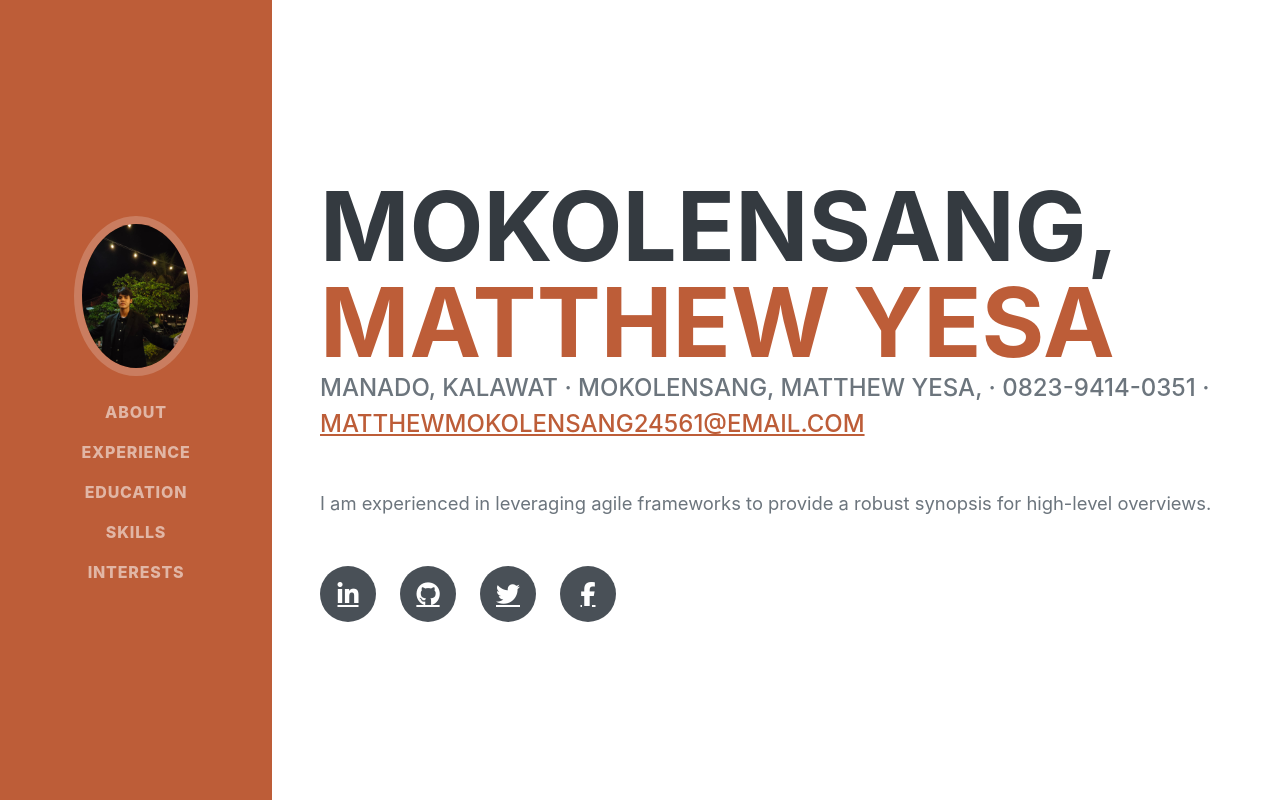
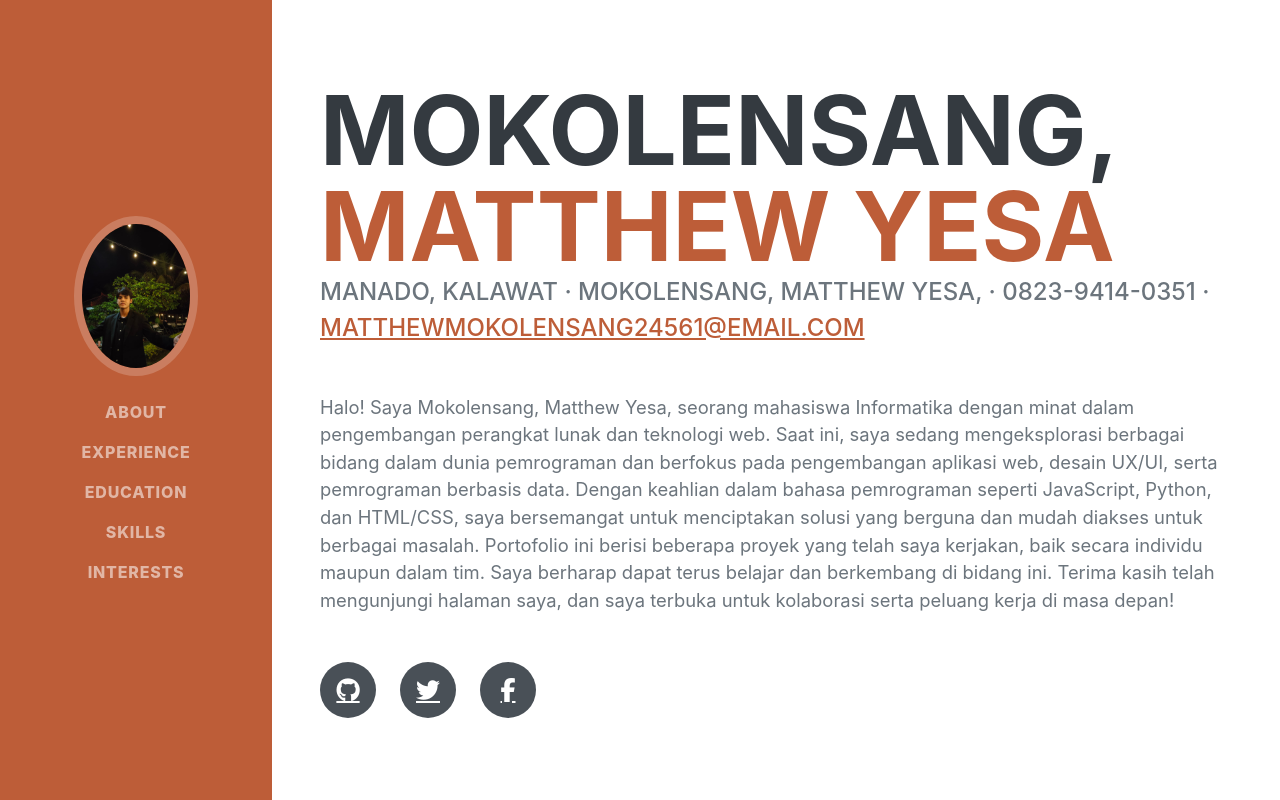
Before and after one commit to yesa2711/matt-cv, a React (Create React App) app: page / in a window 1280 px wide. Shown: the top 800 px of the page. Built offline with nearby package versions, Linux system fonts and the light colour scheme.

Commit message:
mengganti kata di about

```diff
--- a/src/components/about/about.js
+++ b/src/components/about/about.js
@@ -14,13 +14,20 @@ const About = () => {
           </a>
         </div>
         <p className="lead mb-5">
-          I am experienced in leveraging agile frameworks to provide a robust
-          synopsis for high-level overviews.
+          Halo! Saya Mokolensang, Matthew Yesa, seorang mahasiswa Informatika
+          dengan minat dalam pengembangan perangkat lunak dan teknologi web.
+          Saat ini, saya sedang mengeksplorasi berbagai bidang dalam dunia
+          pemrograman dan berfokus pada pengembangan aplikasi web, desain UX/UI,
+          serta pemrograman berbasis data. Dengan keahlian dalam bahasa
+          pemrograman seperti JavaScript, Python, dan HTML/CSS, saya bersemangat
+          untuk menciptakan solusi yang berguna dan mudah diakses untuk berbagai
+          masalah. Portofolio ini berisi beberapa proyek yang telah saya
+          kerjakan, baik secara individu maupun dalam tim. Saya berharap dapat
+          terus belajar dan berkembang di bidang ini. Terima kasih telah
+          mengunjungi halaman saya, dan saya terbuka untuk kolaborasi serta
+          peluang kerja di masa depan!
         </p>
         <div className="social-icons">
-          <a className="social-icon" href="#!">
-            <i className="fab fa-linkedin-in"></i>
-          </a>
           <a className="social-icon" href="#!">
             <i className="fab fa-github"></i>
           </a>
```
